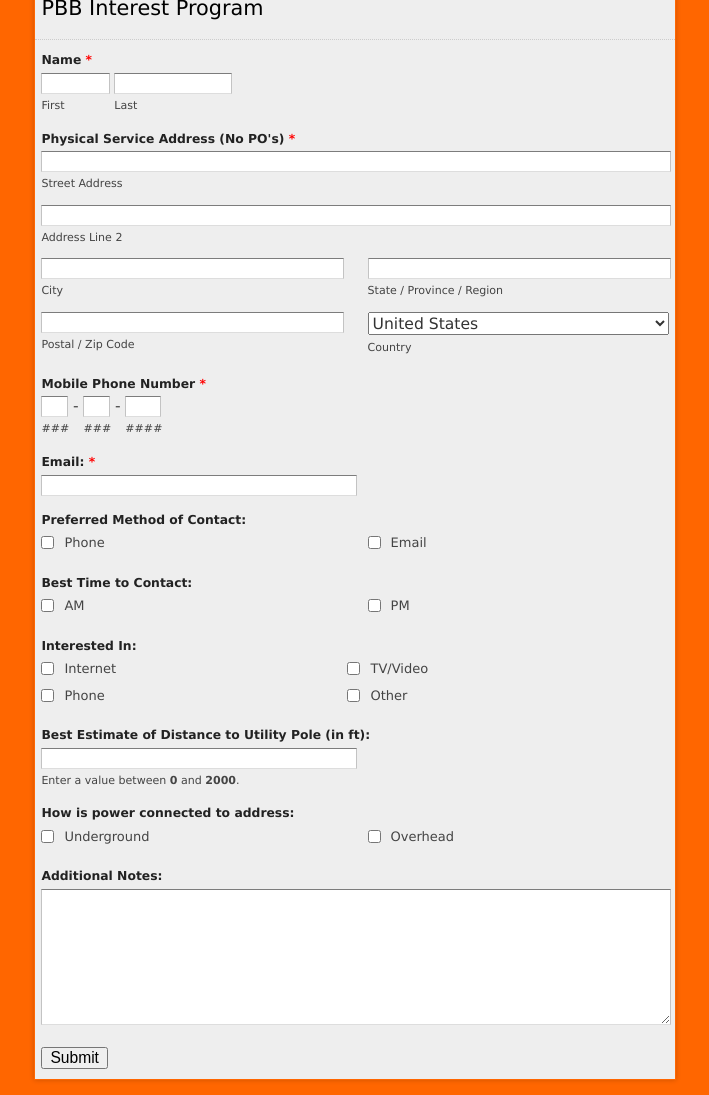
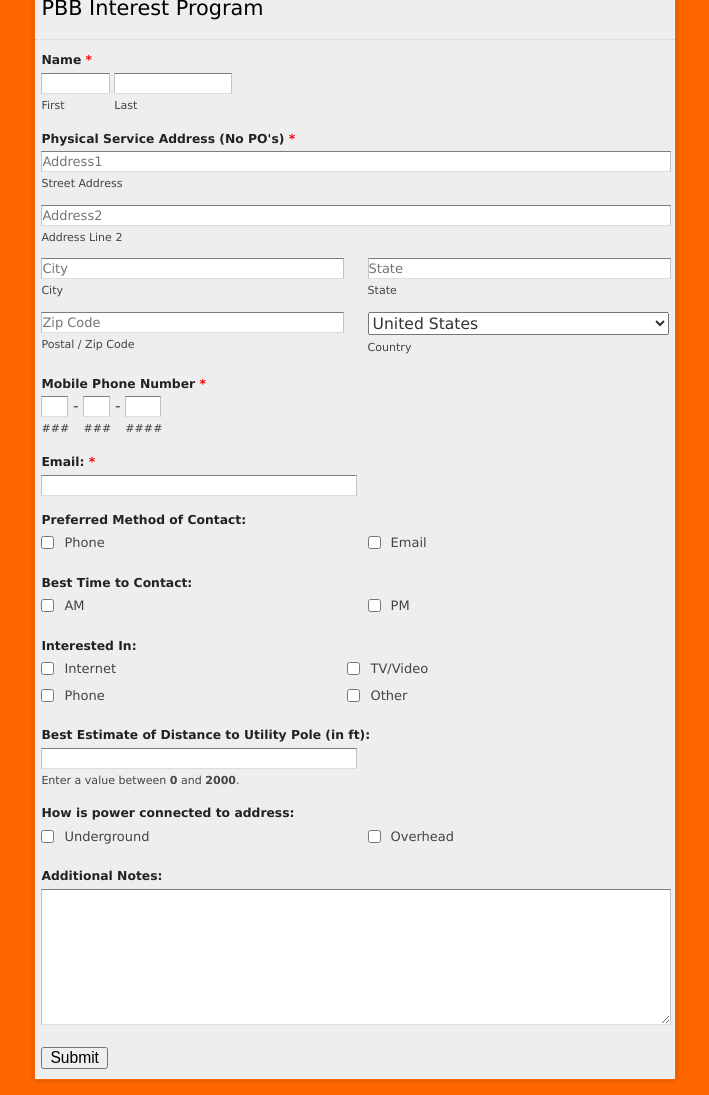
Before and after one commit to christophermurphy/christophermurphy.github.io, a Jekyll site: the page about/leads.html, which Jekyll copies as it is, in a window 1280 px wide, cut to the strip 102-1197 px from the top of the page. Shown: the whole strip, without its empty margins (285-994 px from the left). Built offline with Jekyll 4.4.1, drawn with Linux system fonts in a browser that asks for light colours.

```diff
--- a/about/leads.html
+++ b/about/leads.html
@@ -130,23 +130,23 @@
 			</label>
 	<div>
 		<span class="full addr1">
-		<input id="Field9" name="Field9" type="text" class="field text addr" value="" tabindex="0" onkeyup="handleInput(this);" onchange="handleInput(this);" placeholder="" required />
+		<input id="Field9" name="Field9" type="text" class="field text addr" value="" tabindex="0" onkeyup="handleInput(this);" onchange="handleInput(this);" placeholder="Address1" required />
 		<label for="Field9">Street Address</label>
 		</span>
 		<span class="full addr2">
-		<input id="Field10" name="Field10" type="text" class="field text addr" value="" tabindex="0" onkeyup="handleInput(this);" onchange="handleInput(this);" placeholder="" />
+		<input id="Field10" name="Field10" type="text" class="field text addr" value="" tabindex="0" onkeyup="handleInput(this);" onchange="handleInput(this);" placeholder="Address2" />
 		<label for="Field10">Address Line 2</label>
 		</span>
 					<span class="left city">
-			<input id="Field11" name="Field11" type="text" class="field text addr" value="" tabindex="0" onkeyup="handleInput(this);" onchange="handleInput(this);"    placeholder="" required />
+			<input id="Field11" name="Field11" type="text" class="field text addr" value="" tabindex="0" onkeyup="handleInput(this);" onchange="handleInput(this);"    placeholder="City" required />
 			<label for="Field11">City</label>
 			</span>
 			<span class="right state">
-			<input id="Field12" name="Field12" type="text" class="field text addr" value="" tabindex="0" onkeyup="handleInput(this);" onchange="handleInput(this);"    placeholder="" required />
-			<label for="Field12">State / Province / Region</label>
+			<input id="Field12" name="Field12" type="text" class="field text addr" value="" tabindex="0" onkeyup="handleInput(this);" onchange="handleInput(this);"    placeholder="State" required />
+			<label for="Field12">State</label>
 			</span>
 			<span class="left zip">
-			<input id="Field13" name="Field13" type="text" class="field text addr" value="" maxlength="15" tabindex="0" onkeyup="handleInput(this);" onchange="handleInput(this);"    placeholder="" required />
+			<input id="Field13" name="Field13" type="text" class="field text addr" value="" maxlength="15" tabindex="0" onkeyup="handleInput(this);" onchange="handleInput(this);" placeholder="Zip Code" required />
 			<label for="Field13">Postal / Zip Code</label>
 			</span>
 			<span class="right country">
```
